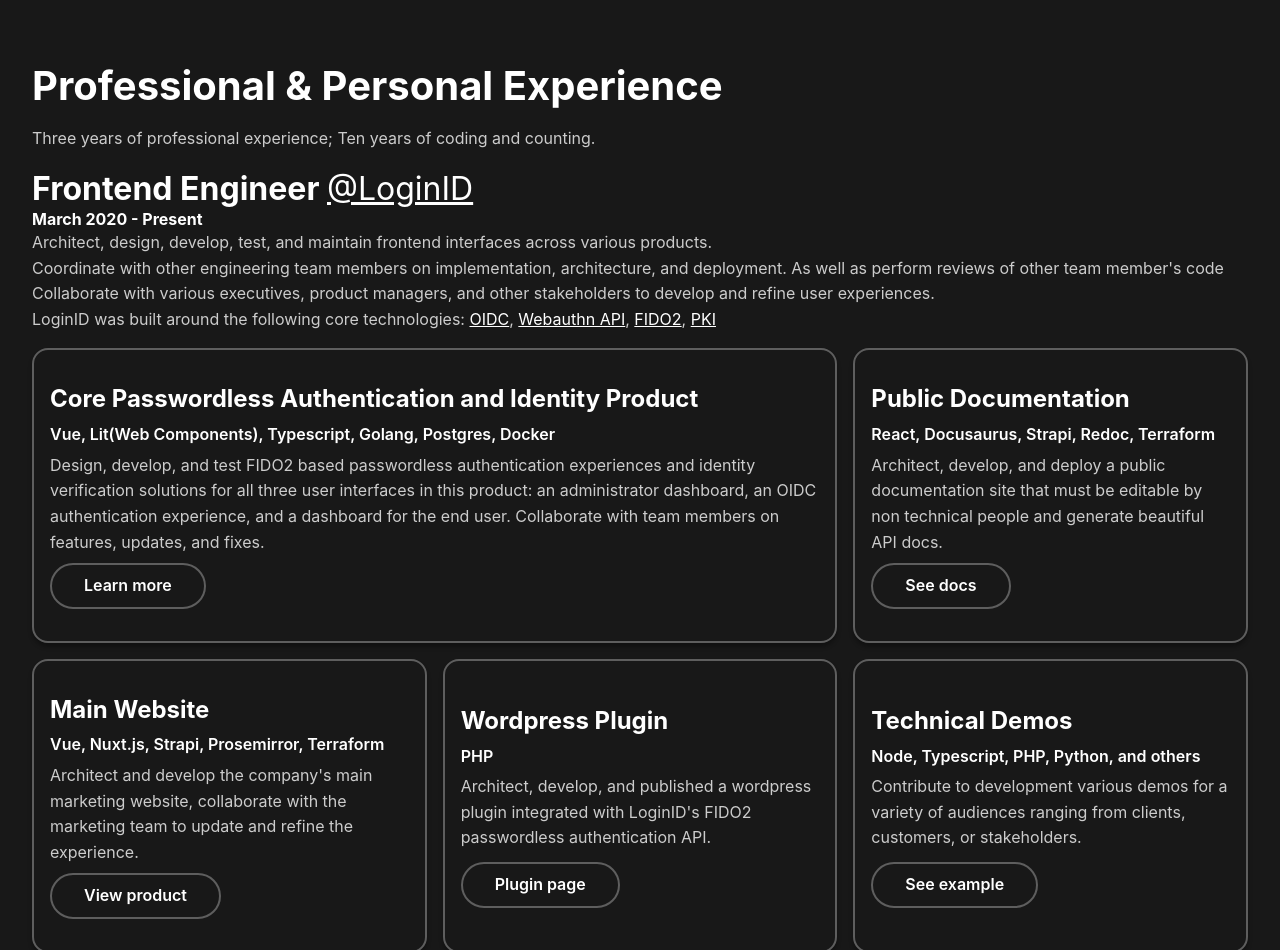
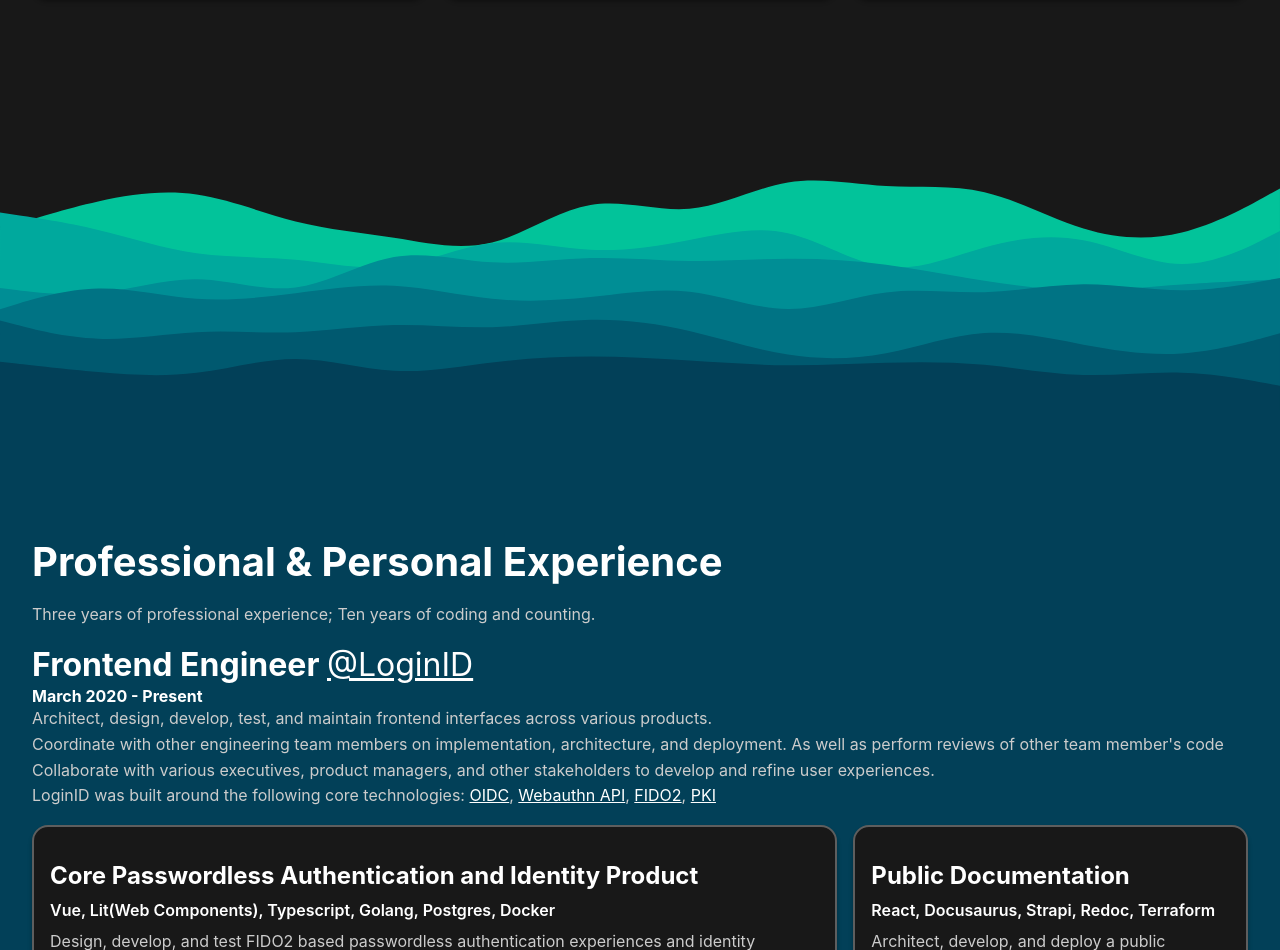
Before and after one commit to Rocket-Fish/portfolio, a Vue app: page / in a window 1280 px wide. Shown: the part 1502-2452 px from the top of the page. Built offline with nearby package versions, Linux system fonts and the light colour scheme.

Commit message:
add waves

```diff
--- a/src/assets/main.css
+++ b/src/assets/main.css
@@ -16,6 +16,8 @@
   --c-text-black: var(--c-black);
 
   /* color pallet see https://coolors.co/palette/05668d-028090-00a896-02c39a-f0f3bd*/
+  --c-primary-800: #024058;
+  --c-primary-700: #035372;
   /* primary/600 */
   --c-venice-blue: #05668d;
   /* primary/500 */
@@ -242,7 +244,12 @@
 
 .container {
   max-width: 1280px;
-  margin: 0 auto;
+  margin: 0 2rem;
+}
+@media (min-width: calc(1280px + 2rem)) {
+  .container {
+    margin: 0 auto;
+  }
 }
 
 .card {
@@ -279,6 +286,10 @@
 .card--transparent {
   background: var(--gradient-transparent);
   backdrop-filter: blur(2px);
+}
+
+.card--with-bg {
+  background: var(--color-background);
 }
 
 /* Card border hover effect */
@@ -379,6 +390,6 @@
   flex-direction: column;
   justify-content: center;
   align-items: start;
-  padding: 4rem 0;
+  padding: 8rem 0;
   gap: 1rem;
 }
--- a/src/components/homepage/CardGrid.vue
+++ b/src/components/homepage/CardGrid.vue
@@ -20,7 +20,7 @@
 <template>
   <div class="card-grid">
     <div
-      class="card"
+      class="card card--with-bg"
       v-for="card in cards"
       :key="card.title"
       :class="{ 'card-grid__primary': card.isPrimary }"
--- a/src/components/homepage/ContactMe.vue
+++ b/src/components/homepage/ContactMe.vue
@@ -41,7 +41,7 @@
       >
     </div>
     <div class="right">
-      <!-- <TestimonialGrid :testimonials="testimonials" /> -->
+      <TestimonialGrid :testimonials="testimonials" />
     </div>
   </section>
 </template>
--- a/src/components/homepage/HeroSection.vue
+++ b/src/components/homepage/HeroSection.vue
@@ -70,8 +70,8 @@
   position: absolute;
   top: 0;
   bottom: 0;
-  right: -2rem;
-  left: -2rem;
+  right: 0;
+  left: 0;
 
   background: linear-gradient(
     0deg,
--- a/src/components/homepage/ProfessionalExperience.vue
+++ b/src/components/homepage/ProfessionalExperience.vue
@@ -109,10 +109,12 @@
 ]);
 </script>
 <template>
+  <div class="professional-experience">
     <section class="section container">
       <h2 class="heading--l">Professional & Personal Experience</h2>
-    <p>
-      Three years of professional experience; Ten years of coding and counting.
+      <p class="body--m">
+        Three years of professional experience; Ten years of coding and
+        counting.
       </p>
       <article class="work-experience">
         <header>
@@ -126,8 +128,8 @@
             across various products.
             <br />
             Coordinate with other engineering team members on implementation,
-          architecture, and deployment. As well as perform reviews of other team
-          member's code
+            architecture, and deployment. As well as perform reviews of other
+            team member's code
             <br />
             Collaborate with various executives, product managers, and other
             stakeholders to develop and refine user experiences.
@@ -161,8 +163,12 @@
         <CardGrid :cards="personalProjects" />
       </article>
     </section>
+  </div>
 </template>
 <style scoped>
+.professional-experience {
+  background-color: var(--c-primary-800);
+}
 .work-experience {
   width: 100%;
 
--- /dev/null
+++ b/src/components/homepage/WaveSpacer.vue
@@ -0,0 +1,29 @@
+<script setup lang="ts">
+defineProps({
+  inverted: Boolean,
+});
+</script>
+<template>
+  <div class="spacer" :class="{ inverted: inverted }"></div>
+</template>
+<style scoped>
+.spacer {
+  aspect-ratio: 900/200;
+  width: 100%;
+  background-repeat: no-repeat;
+  background-position: center;
+  background-size: cover;
+
+  background-image: url("@/assets/img/layered-waves-haikei.svg");
+}
+
+.wave-svg {
+  width: 100%;
+  height: 100%;
+}
+
+.inverted {
+  transform: rotate(180deg);
+  background-image: url("@/assets/img/layered-waves-haikei-2.svg");
+}
+</style>
--- a/src/components/navbar/NavBar.vue
+++ b/src/components/navbar/NavBar.vue
@@ -30,7 +30,7 @@
 </template>
 <style scoped>
 .nav {
-  padding: 1rem 2rem;
+  padding: 1rem 0;
   position: fixed;
   top: 0;
   left: 0;
--- a/src/views/HomeView.vue
+++ b/src/views/HomeView.vue
@@ -3,17 +3,20 @@
 import HeroSection from "@/components/homepage/HeroSection.vue";
 import ProfessionalExperience from "@/components/homepage/ProfessionalExperience.vue";
 import ContactMe from "@/components/homepage/ContactMe.vue";
+import WaveSpacer from "@/components/homepage/WaveSpacer.vue";
 </script>
 <template>
   <main class="main">
     <HeroSection></HeroSection>
     <WhatIBring />
+    <WaveSpacer />
     <ProfessionalExperience />
+    <WaveSpacer :inverted="true" />
     <ContactMe />
   </main>
 </template>
 <style scoped>
 .main {
-  padding: 0 2rem;
+  padding: 0;
 }
 </style>
```
Also changed, not shown: src/assets/img/layered-waves-haikei-2.svg (added), src/assets/img/layered-waves-haikei.svg (added). Lines whose indentation alone changed are shown as unchanged.
